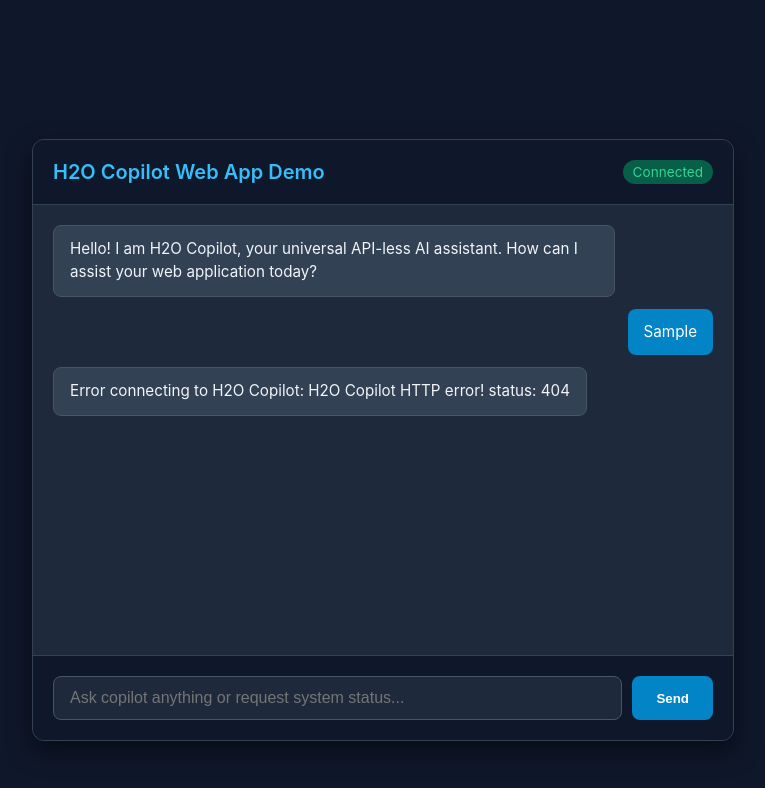
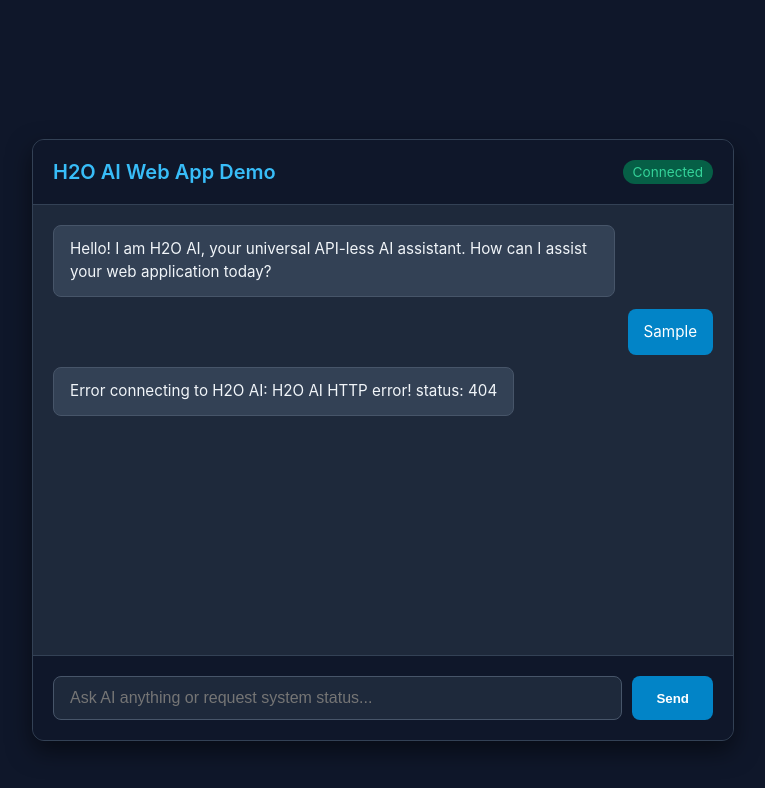
Before and after one commit to jg01091985/project-h2o, a website: page examples/app.html in a window 1280 px wide. Both pictures are taken after typing "Sample" into the empty fields and a click on the button "Send". Shown: the whole page, without its empty margins (257-1022 px from the left). Drawn offline with Linux system fonts and the light colour scheme; no server answers.

Commit message:
chore: rename project to h2o-ai and standardize server entrypoint and client library
Co-Authored-By: Claude Code <noreply@anthropic.com>

```diff
--- a/docker-compose.yml
+++ b/docker-compose.yml
@@ -1,9 +1,9 @@
 version: '3.8'
 
 services:
-  h2o-copilot:
+  h2o-ai:
     build: .
-    container-name: h2o-copilot-inference
+    container-name: h2o-ai-inference
     ports:
       - "3000:3000"
     environment:
--- a/examples/app.html
+++ b/examples/app.html
@@ -3,7 +3,7 @@
 <head>
   <meta charset="UTF-8">
   <meta name="viewport" content="width=device-width, initial-scale=1.0">
-  <title>H2O Copilot Web App Demo</title>
+  <title>H2O AI Web App Demo</title>
   <style>
     body { font-family: -apple-system, BlinkMacSystemFont, "Segoe UI", Roboto, sans-serif; background: #0f172a; color: #f8fafc; margin: 0; padding: 40px; display: flex; flex-direction: column; align-items: center; justify-content: center; min-height: 100vh; }
     .container { width: 100%; max-width: 700px; background: #1e293b; border-radius: 12px; box-shadow: 0 10px 25px rgba(0,0,0,0.5); overflow: hidden; display: flex; flex-direction: column; height: 600px; border: 1px solid #334155; }
@@ -25,23 +25,23 @@
 
   <div class="container">
     <header>
-      <h1>H2O Copilot Web App Demo</h1>
+      <h1>H2O AI Web App Demo</h1>
       <div id="status-badge">Connected</div>
     </header>
     <div id="chat-box">
-      <div class="message assistant">Hello! I am H2O Copilot, your universal API-less AI assistant. How can I assist your web application today?</div>
+      <div class="message assistant">Hello! I am H2O AI, your universal API-less AI assistant. How can I assist your web application today?</div>
     </div>
     <div class="input-area">
-      <input type="text" id="user-input" placeholder="Ask copilot anything or request system status..." autofocus>
+      <input type="text" id="user-input" placeholder="Ask AI anything or request system status..." autofocus>
       <button id="send-btn">Send</button>
     </div>
   </div>
 
   <script type="module">
-    import { H2OCopilotClient } from '/src/client.js';
+    import { H2OClient } from '/src/client.js';
 
     const endpoint = '/v1/copilot';
-    const copilot = new H2OCopilotClient(endpoint);
+    const client = new H2OClient(endpoint);
 
     const chatBox = document.getElementById('chat-box');
     const userInput = document.getElementById('user-input');
@@ -58,6 +58,7 @@
       userDiv.className = 'message user';
       userDiv.textContent = text;
       chatBox.appendChild(userDiv);
+
       userInput.value = '';
       chatBox.scrollTop = chatBox.scrollHeight;
 
@@ -65,7 +66,7 @@
       statusBadge.style.background = '#d97706';
       statusBadge.style.color = '#fef3c7';
 
-      const response = await copilot.ask(text, 'You are H2O Copilot for web apps.', messages);
+      const response = await client.ask(text, 'You are H2O AI for web apps.', messages);
 
       messages.push({ role: 'user', content: text });
       messages.push({ role: 'assistant', content: response.content });
--- a/src/client.js
+++ b/src/client.js
@@ -1,9 +1,9 @@
 /**
- * H2O Copilot Frontend Client
+ * H2O AI Frontend Client
  * Drop-in frontend library for web applications.
  */
-export class H2OCopilotClient {
-  constructor(endpoint = 'http://localhost:4050/v1/copilot', timeoutMs = 30000) {
+export class H2OClient {
+  constructor(endpoint = 'http://localhost:3000/v1/chat/completions', timeoutMs = 30000) {
     this.endpoint = endpoint;
     this.timeoutMs = timeoutMs;
   }
@@ -13,15 +13,20 @@ export class H2OCopilotClient {
     const timeoutId = setTimeout(() => controller.abort(), this.timeoutMs);
 
     try {
-      const payloadMessages = [...messages, { role: 'user', content: prompt }];
+      const payloadMessages = [];
+      if (systemInstruction) {
+        payloadMessages.push({ role: 'system', content: systemInstruction });
+      }
+      payloadMessages.push(...messages, { role: 'user', content: prompt });
+
       const response = await fetch(this.endpoint, {
         method: 'POST',
         headers: {
           'Content-Type': 'application/json'
         },
         body: JSON.stringify({
-          messages: payloadMessages,
-          system: systemInstruction
+          model: 'gemini-4-hydrogen',
+          messages: payloadMessages
         }),
         signal: controller.signal
       });
@@ -29,20 +34,30 @@ export class H2OCopilotClient {
       clearTimeout(timeoutId);
 
       if (!response.ok) {
-        throw new Error(`H2O Copilot HTTP error! status: ${response.status}`);
+        throw new Error(`H2O AI HTTP error! status: ${response.status}`);
       }
 
       const data = await response.json();
-      return data;
+      const choice = data.choices?.[0];
+      return {
+        role: choice?.message?.role || 'assistant',
+        content: choice?.message?.content || '',
+        engine: data.h2o_routing?.engine || 'browser-bridge',
+        cached: data.h2o_routing?.cached || false,
+        success: true
+      };
     } catch (err) {
       clearTimeout(timeoutId);
       const errorMessage = err.name === 'AbortError' ? 'Request timed out after ' + this.timeoutMs + 'ms' : err.message;
       console.error('[H2O Client Error]', errorMessage);
       return {
         role: 'assistant',
-        content: `Error connecting to H2O Copilot: ${errorMessage}`,
+        content: `Error connecting to H2O AI: ${errorMessage}`,
         success: false
       };
     }
   }
 }
+
+// Backwards compatibility alias
+export class H2OCopilotClient extends H2OClient {}
--- a/src/self-evolve.js
+++ b/src/self-evolve.js
@@ -29,7 +29,7 @@ class SelfEvolvingEngine {
 
   getEvolutionReport() {
     return {
-      module: 'h2o-copilot',
+      module: 'h2o-ai',
       totalMutations: this.mutationLog.length,
       mutations: this.mutationLog
     };
```
Also changed, not shown: package.json (+5 -5 lines), test/test-inference-server.js (+1 -1 lines), test/test-integration.js (+1 -1 lines), test/test-live-server-standalone.js (+1 -1 lines), test/test-real-token.js (+1 -1 lines), test/test-stress.js (+1 -1 lines), test/test-webapp.js (+4 -4 lines), src/h2o-server.js (renamed from src/h2o-copilot-server.js), 1 other file.
